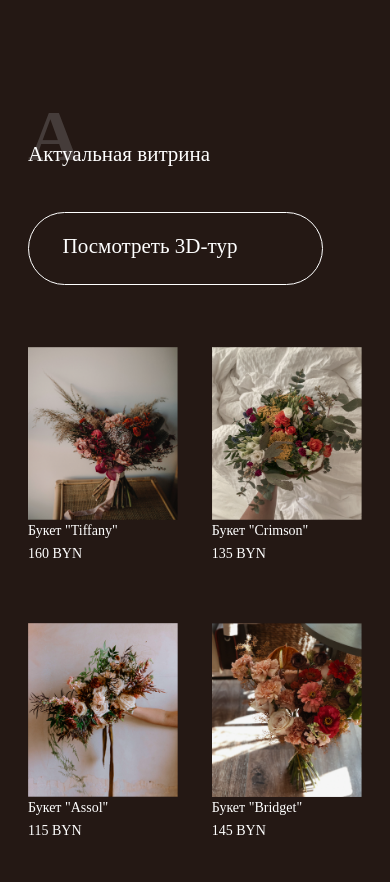
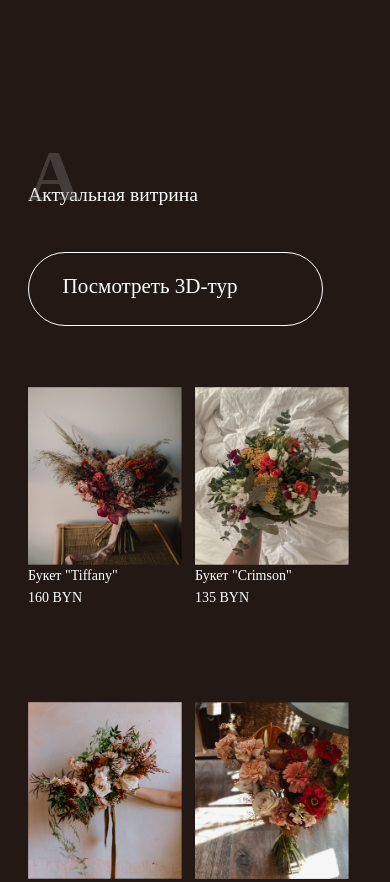
Before and after one commit to mklapshin/flowers, a plain HTML site: page index.html in a window 390 px wide. Shown: the top 882 px of the page. Drawn offline with Linux system fonts and the light colour scheme; a web font is replaced by a local one.

Commit message:
resolve problems with flowers showcase

```diff
--- a/css/showcase.css
+++ b/css/showcase.css
@@ -9,8 +9,13 @@
         }
 
         .showcase-wrapper {
-    max-width: 1210px;
+            max-width: 75.625rem;
             margin: 0 auto;
+            padding: 12rem 0 0 0;
+        }
+
+        .showcase-block {
+            display: flex;
         }
 
         .showcase-header {
@@ -18,51 +23,48 @@
             font-weight: 700;
             font-size: 3rem;
             line-height: 3.5rem;
-    padding: 12rem 0 3.125rem 0;
+            padding: 0 0 3.125rem 0;
             z-index: 3;
+            margin: 0 0 1.5rem 0;
+            width: 65rem;
+        }
+
+        .showcase-firstletter {
+            position: absolute;
+            margin: -9.5rem 0 0 0;
+            font-weight: 700;
+            font-size: 9rem;
+            line-height: 11.3125rem;
+            color: var(--letterColor);
+            z-index: 1;
+        }
+
+        .showcase-border {
+            border-top: 0.0625rem solid var(--textColor);
+            width: 100%;
+            margin: 2rem 0 0 0;
         }
 
         .showcase-button {
-    margin: 1.5rem 0.625rem 4.375rem 0;
+            margin: 0 0.625rem 4.375rem 0;
             width: 18.5rem;
             height: 3.75rem;
             cursor: pointer;
             border-radius: 7.5rem;
-    padding-top: 1.36rem;
-    padding-left: 2.4rem;
+            padding: 1.36rem 0 0 2.4rem;
             font-weight: 300;
             font-size: 1.5rem;
             line-height: 2rem;
             border: 0.0625rem solid var(--textColor);
         }
 
-.showcase-firstletter {
-    position: absolute;
-    margin: -23.8rem 0 0 0;
-    font-weight: 700;
-    font-size: 9rem;
-    line-height: 11.3125rem;
-    color: rgba(119, 116, 116, 0.4);
-    z-index: 1;
-}
-
-.showcase-border {
-    border-top: 0.0625rem solid var(--textColor);
-    position: absolute;
-    margin: -15.75rem 0 0 44rem;
-    width: 46rem;
-}
-
         .showcase-menu {
-    display: flex;
-    flex-wrap: wrap;
-    justify-content: space-between;
-    align-items: flex-start;
-    margin: 0 0 0 0;
+            display: grid;
+            grid-template-columns: 31% 31% 31%;
+            gap: 4%;
         }
 
         .showcase-menu-item {
-    width: 30%;
             background-color: var(--showcaseBackground);
             font-family: 'Merriweather';
             font-style: normal;
@@ -73,34 +75,12 @@
             cursor: pointer;
         }
 
-@media (max-width: 1510px) {
-    .showcase-border {
-        margin: -15.75rem 0 0 42.75rem;
-        width: 43rem;
+        @media (max-width: 1366px) {
+            .showcase-wrapper {
+                padding: 12rem 6rem 0 6rem;
             }
-}
-
-@media (max-width: 1366px) {
-    .showcase-border {
-        margin: -15.75rem 0 0 42.75rem;
-        width: 35rem;
-    }
-    .showcase-wrapper {
-        padding: 0 6rem 0 6rem;
-    }
-}
-
-@media (max-width: 1200px) {
-    .showcase-border {
-        margin: -15.75rem 0 0 42.75rem;
-        width: 28rem;
-    }
-}
-
-@media (max-width: 1110px) {
-    .showcase-border {
-        margin: -15.75rem 0 0 42.75rem;
-        width: 20rem;
+            .showcase-header {
+                width: 75rem;
             }
         }
 
@@ -109,21 +89,27 @@
                 font-size: 1.125rem;
                 line-height: 1.625rem;
             }
-    .showcase-border {
-        margin: -15.75rem 0 0 42.75rem;
-        width: 12rem;
+            .showcase-wrapper {
+                margin: 0 auto;
+                padding: 12rem 3rem 0 3rem;
+            }
+            .showcase-header {
+                width: 85rem;
             }
         }
 
         @media (max-width: 900px) {
-    .showcase-border {
-        display: none;
+            .showcase-wrapper {
+                margin: 0 auto;
+                padding: 12rem 3rem 0 3rem;
+            }
+            .showcase-header {
+                width: 120rem;
             }
         }
 
         @media (max-width: 760px) {
             .showcase-menu-item {
-        width: 30%;
                 background-color: var(--showcaseBackground);
                 font-family: 'Merriweather';
                 font-style: normal;
@@ -139,13 +125,13 @@
                 display: none;
             }
             .showcase-wrapper {
-        padding: 0 2rem 0 2rem;
+                margin: 0 auto;
+                padding: 12rem 2rem 0 2rem;
             }
         }
 
         @media (max-width: 640px) {
             .showcase-menu-item {
-        width: 45%;
                 background-color: var(--showcaseBackground);
                 font-family: 'Merriweather';
                 font-style: normal;
@@ -160,25 +146,41 @@
             .showcase-border {
                 display: none;
             }
+            .showcase-wrapper {
+                margin: 0 auto;
+                padding: 12rem 2rem 0 2rem;
+            }
         }
 
-@media (max-width: 520px) {
+        @media (max-width: 530px) {
             .showcase-header {
                 font-weight: 400;
-        font-size: 1.5rem;
-        line-height: 2rem;
-        padding: 10rem 0 1.625rem 0;
+                font-size: 1.4rem;
+                line-height: 1.9rem;
+                padding: 1rem 0 1.625rem 0;
             }
             .showcase-border {
                 display: none;
             }
             .showcase-firstletter {
                 position: absolute;
-        margin: -18.35rem 0 0 0;
+                margin: -5.6rem 0 0 0;
                 font-weight: 700;
                 font-size: 5.1rem;
                 line-height: 6.5rem;
                 color: var(--letterColor);
                 z-index: 1;
             }
+            .showcase-wrapper {
+                margin: 0 auto;
+                padding: 12rem 2rem 0 2rem;
             }
+        }
+
+        @media (max-width: 460px) {
+            .showcase-menu {
+                display: grid;
+                grid-template-columns: 46% 46%;
+                gap: 4%;
+            }
+        }
--- a/index.html
+++ b/index.html
@@ -12,10 +12,13 @@
 <body>
     <div class="showcase">
         <div class="showcase-wrapper">
-            <div class="showcase-header">Актуальная витрина</div>
+            <div class="showcase-block">
+                <div class="showcase-header">Актуальная витрина
+                    <div class="showcase-firstletter">A</div>
+                </div>
+                <div class="showcase-border"></div>
+            </div>
             <div class="showcase-button">Посмотреть 3D-тур</div>
-            <div class="showcase-firstletter">A</div>
-            <div class="showcase-border"></div>
             <div class="showcase-menu">
                 <div class="showcase-menu-item">
                     <div class="showcase-memu-picture">
```
Also changed, not shown: 1 other file. Lines whose indentation alone changed are shown as unchanged.
